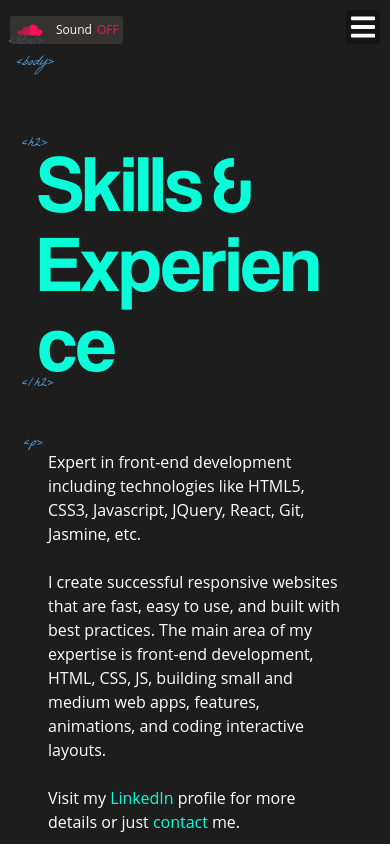
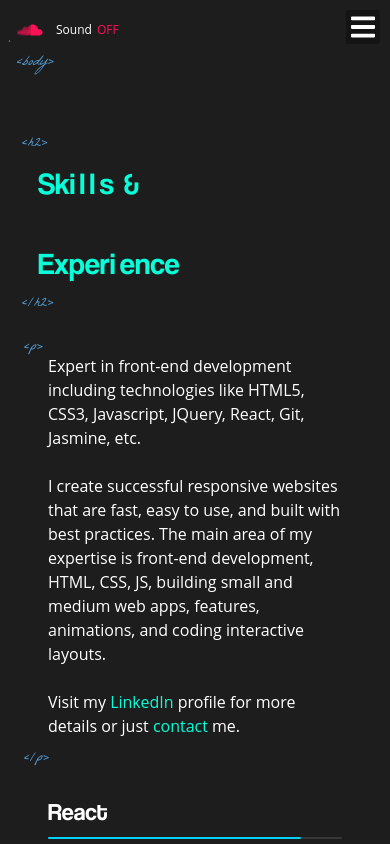
Before and after one commit to sanjeet-sk-kumar/My-Portfolio, a React (Create React App) app: page /skills in a window 390 px wide. Shown: the top 844 px of the page. Built offline with nearby package versions, Linux system fonts and the light colour scheme.

Commit message:
menu button issue fixed

```diff
--- a/src/Components/Layout/Layout.js
+++ b/src/Components/Layout/Layout.js
@@ -62,14 +62,14 @@ const Layout = () => {
           <FaBars
             className="mbtn-op"
             onClick={() => changeMenuBtn("open")}
-            size="50"
+            size="30"
           />
         )}
         {isMenuDisplay === "close" && (
           <FaTimes
             className="mbtn-cl"
             onClick={() => changeMenuBtn("close")}
-            size="50"
+            size="30"
           />
         )}
       </div>
--- a/src/Components/Layout/Layout.scss
+++ b/src/Components/Layout/Layout.scss
@@ -94,6 +94,7 @@
   .mbtn {
     width: 1.5rem;
     height: 1.5rem;
+    cursor: pointer;
   }
   canvas {
     width: 550px !important;
@@ -122,6 +123,7 @@
     align-items: center;
     justify-content: center;
     border-radius: 3px;
+    cursor: pointer;
   }
 
   .tags {
@@ -133,9 +135,9 @@
     font-size: 14px;
     margin-left: 0.5rem;
   }
-  .mbtn svg {
-    width: 3rem;
-  }
+  // .mbtn svg {
+  //   width: 3rem;
+  // }
 
   .bottom-tags::before {
     font-size: 14px;
@@ -155,6 +157,7 @@
     top: 1rem;
     right: auto;
     left: 10px;
-    font-size: 18px;
+    font-size: 15px;
+    background: #1d1d1d;
   }
 }
--- a/src/Components/Skills/Skills.scss
+++ b/src/Components/Skills/Skills.scss
@@ -35,8 +35,11 @@ a:hover {
 @media (max-width: 480px) {
   .text-zone h2,
   h2 {
-    font-size: 1.9rem;
-    line-height: 5.2rem;
+    font-size: 1.9rem !important;
+  }
+
+  h2:last-child {
+    margin-bottom: 50px !important;
   }
 
   .page-skills .text-zone {
```
